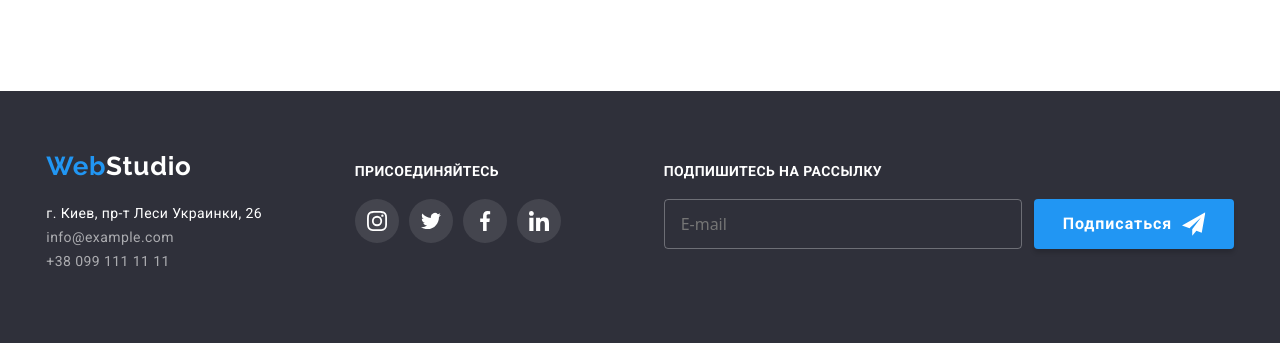
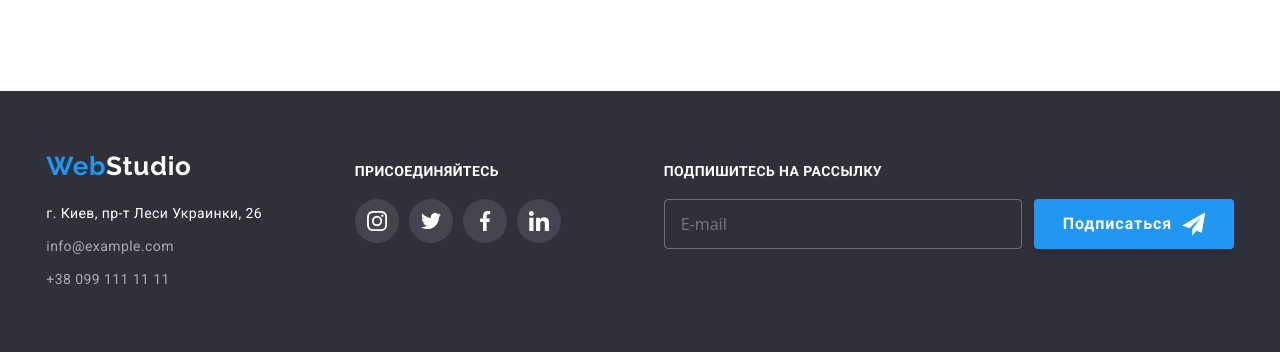
Before and after one commit to IvanProd/goit-markup-hw-07, a plain HTML site: page index.html in a window 1280 px wide. Shown: the part 2590-2942 px from the top of the page. Drawn offline with nearby package versions, Linux system fonts and the light colour scheme.

Commit message:
Исправления
исправил расстояние в подвале между ссылками адреса почты и телефона

```diff
--- a/utils/_footer.scss
+++ b/utils/_footer.scss
@@ -40,6 +40,7 @@
     line-height: 1.714;
 
     letter-spacing: 0.03em;
+    margin-top: 9px;
 }
 /*ссылка на гугл карту*/
 .footer__location-on-map {
```
Also changed, not shown: css/main.css, css/main.min.css, 2 other files.
